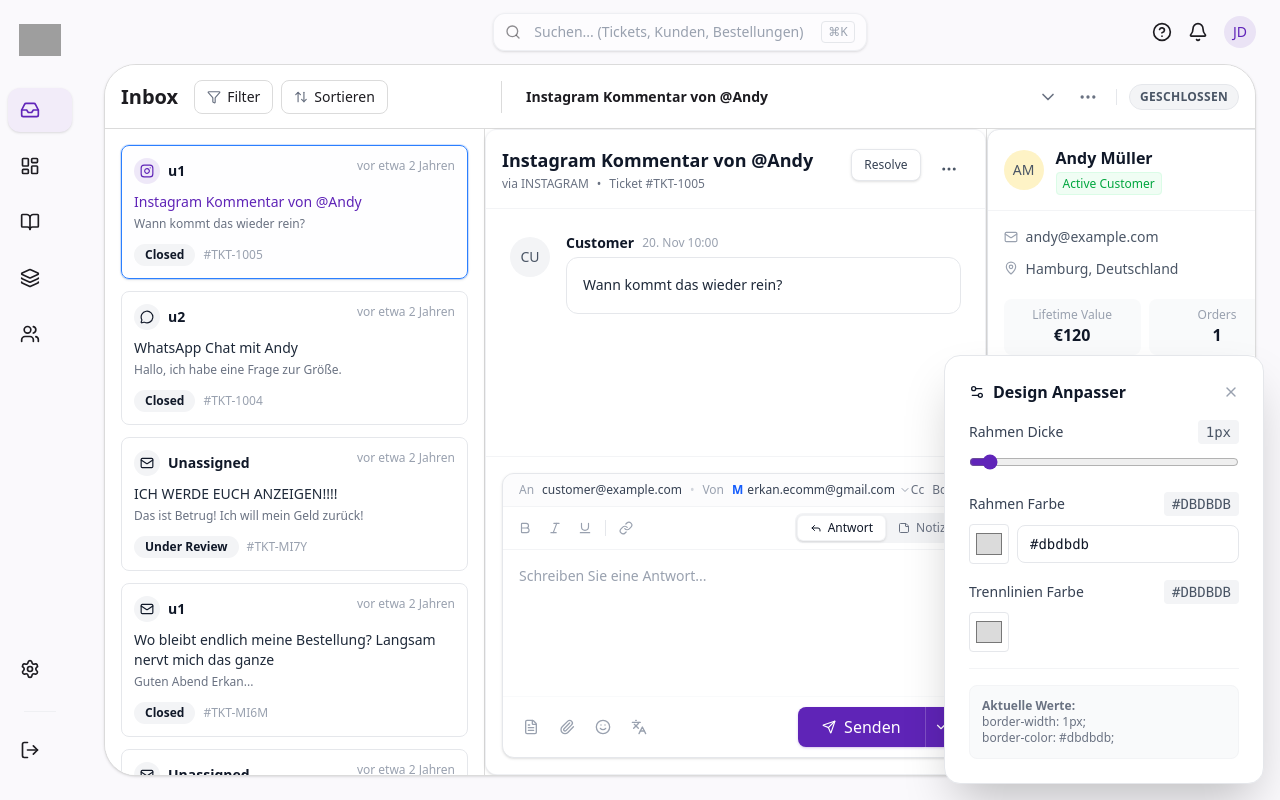
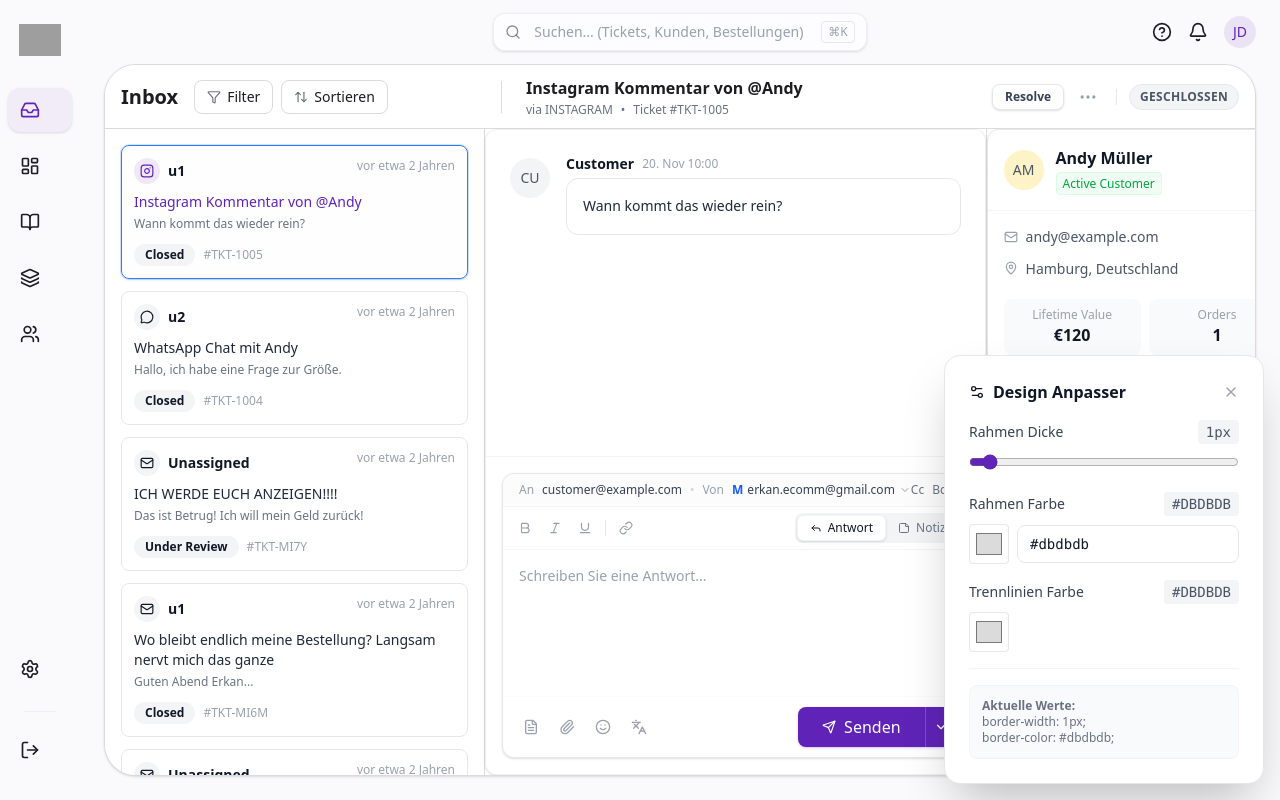
Before and after one commit to fafsfafaf/ai-support-dashboard-v2, a Next.js app: page / in a window 1280 px wide. Built offline with nearby package versions, Linux system fonts and the light colour scheme; grey boxes are pictures that could not be loaded.

Commit message:
refactor: Relocate ticket header to unified top bar
- Remove redundant header from ConversationThread
- Add Subject, Channel, Ticket ID, and Resolve Button to InboxView Top Bar
- Ensure clean layout matching reference

```diff
--- a/src/components/inbox/conversation-thread.tsx
+++ b/src/components/inbox/conversation-thread.tsx
@@ -13,21 +13,7 @@ interface ConversationThreadProps {
 
 export const ConversationThread: React.FC<ConversationThreadProps> = ({ ticket }) => {
     return (
-        <Card className="flex flex-col h-full overflow-hidden bg-white shadow-sm border border-gray-200/60">
-            <div className="p-4 border-b border-gray-100 flex justify-between items-center bg-white/50 backdrop-blur-sm sticky top-0 z-10">
-                <div>
-                    <h2 className="font-semibold text-gray-900 text-lg mb-0.5">{ticket.subject}</h2>
-                    <div className="flex items-center gap-2 text-xs text-gray-500">
-                        <span>via {ticket.channel}</span>
-                        <span>•</span>
-                        <span>Ticket #{ticket.id}</span>
-                    </div>
-                </div>
-                <div className="flex gap-2">
-                    <Button variant="outline" size="sm" className="hidden sm:inline-flex">Resolve</Button>
-                    <Button variant="ghost" size="icon"><MoreHorizontal size={18} /></Button>
-                </div>
-            </div>
+        <Card className="flex flex-col h-full overflow-hidden bg-white shadow-sm border border-gray-200/60 transition-all hover:bg-white">
 
             <div className="flex-1 overflow-y-auto p-6 bg-white/40">
                 {ticket.messages.map(msg => (
--- a/src/components/inbox/inbox-view.tsx
+++ b/src/components/inbox/inbox-view.tsx
@@ -10,6 +10,7 @@ import { Ticket } from '@/types';
 import { DashboardShell } from '../layout/dashboard-shell';
 import { useTheme } from '@/context/theme-context';
 import { Filter, ArrowUpDown, ChevronDown, MoreHorizontal } from 'lucide-react';
+import { cn } from '@/lib/cn';
 
 const InboxView = () => {
     const { dividerColor } = useTheme();
@@ -53,22 +54,32 @@ const InboxView = () => {
                 >
                     {selectedTicket ? (
                         <>
-                            <div className="flex flex-col justify-center">
-                                <h3 className="font-semibold text-[#1D1C21] text-sm truncate max-w-xl">
+                            <div className="flex flex-col justify-center min-w-0 pr-4">
+                                <h3 className="font-bold text-[#1D1C21] text-base truncate">
                                     {selectedTicket.subject}
                                 </h3>
+                                <div className="flex items-center gap-2 text-xs text-gray-500 mt-0.5">
+                                    <span>via {selectedTicket.channel || 'EMAIL'}</span>
+                                    <span>•</span>
+                                    <span>Ticket #{selectedTicket.id}</span>
+                                </div>
                             </div>
 
-                            <div className="flex items-center gap-2">
-                                <button className="p-1.5 hover:bg-gray-100 rounded-md text-gray-500">
-                                    <ChevronDown className="h-5 w-5" />
+                            <div className="flex items-center gap-2 shrink-0">
+                                <button className="px-3 py-1 bg-white border border-gray-200 rounded-lg text-xs font-semibold text-gray-700 shadow-sm hover:bg-gray-50 transition-colors">
+                                    Resolve
                                 </button>
-                                <button className="p-1.5 hover:bg-gray-100 rounded-md text-gray-500">
+                                <button className="p-1.5 hover:bg-gray-100 rounded-md text-gray-400 hover:text-gray-600 transition-colors">
                                     <MoreHorizontal className="h-5 w-5" />
                                 </button>
                                 <div className="h-4 w-px bg-gray-200 mx-1" />
-                                <span className="text-xs font-semibold px-2.5 py-1 bg-gray-100 text-gray-600 rounded-full border border-gray-200 uppercase tracking-wide">
-                                    Geschlossen
+                                <span className={cn(
+                                    "text-xs font-semibold px-2.5 py-1 rounded-full uppercase tracking-wide border",
+                                    selectedTicket.status === 'closed'
+                                        ? "bg-gray-100 text-gray-600 border-gray-200"
+                                        : "bg-amber-50 text-amber-700 border-amber-200"
+                                )}>
+                                    {selectedTicket.status === 'closed' ? 'Geschlossen' : 'Offen'}
                                 </span>
                             </div>
                         </>
```
